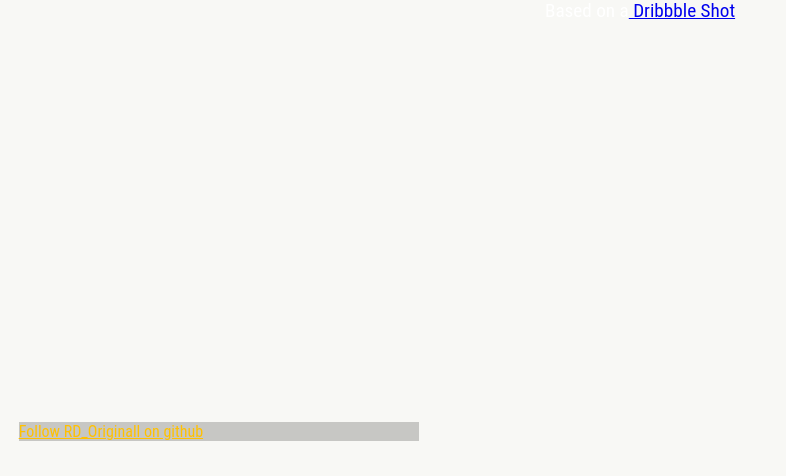
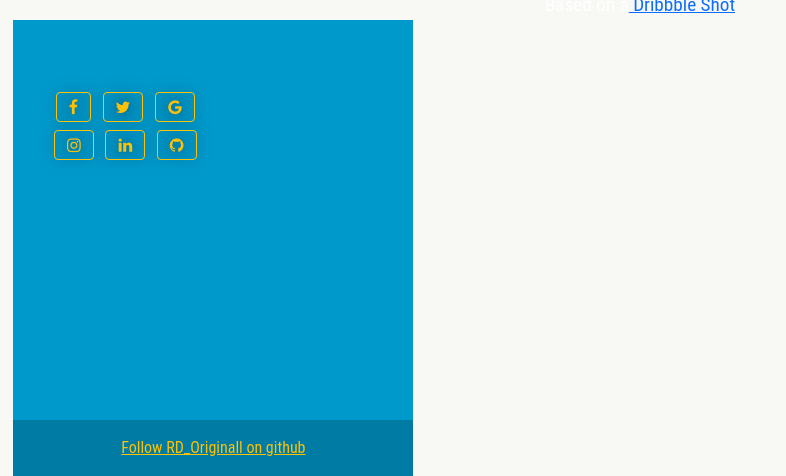
Before and after one commit to RDOriginall/Online_shop, a Django app: page /products in a window 1280 px wide. Shown: the part 409-885 px from the top of the page, without its empty margins (0-786 px from the left). Before the commit the page ends 850 px from the top, so only its background shows below. Run offline with Django 4.2, Linux system fonts and the light colour scheme.

Commit message:
modified | bgc

```diff
--- a/online_shop/templates/core/_base.html
+++ b/online_shop/templates/core/_base.html
@@ -1,6 +1,6 @@
 <html lang="en">
 <head>
-{% block head %}
+
     <link href="https://cdnjs.cloudflare.com/ajax/libs/font-awesome/4.7.0/css/font-awesome.min.css" rel="stylesheet">
     <link href="https://cdn.jsdelivr.net/npm/bootstrap@5.0.2/dist/css/bootstrap.min.css" rel="stylesheet" integrity="sha384-EVSTQN3/azprG1Anm3QDgpJLIm9Nao0Yz1ztcQTwFspd3yD65VohhpuuCOmLASjC" crossorigin="anonymous">
     <script src="https://cdn.jsdelivr.net/npm/bootstrap@5.0.2/dist/js/bootstrap.bundle.min.js" integrity="sha384-MrcW6ZMFYlzcLA8Nl+NtUVF0sA7MsXsP1UyJoMp4YLEuNSfAP+JcXn/tWtIaxVXM" crossorigin="anonymous"></script>
@@ -17,17 +17,20 @@
         }
 
         .footer_bg{
-            background-color: #363538;
+            background-color: #0099CC;
         }
     </style>
+{% block head %}
 {% endblock head %}
 </head>
 <body>
 
 {% include 'core/__nav.html' %}
+
 {% block body %}
     <h1>Hello world</h1>
 {% endblock body %}
+
 {% include 'core/__footer.html' %}
 
 </body>
```
